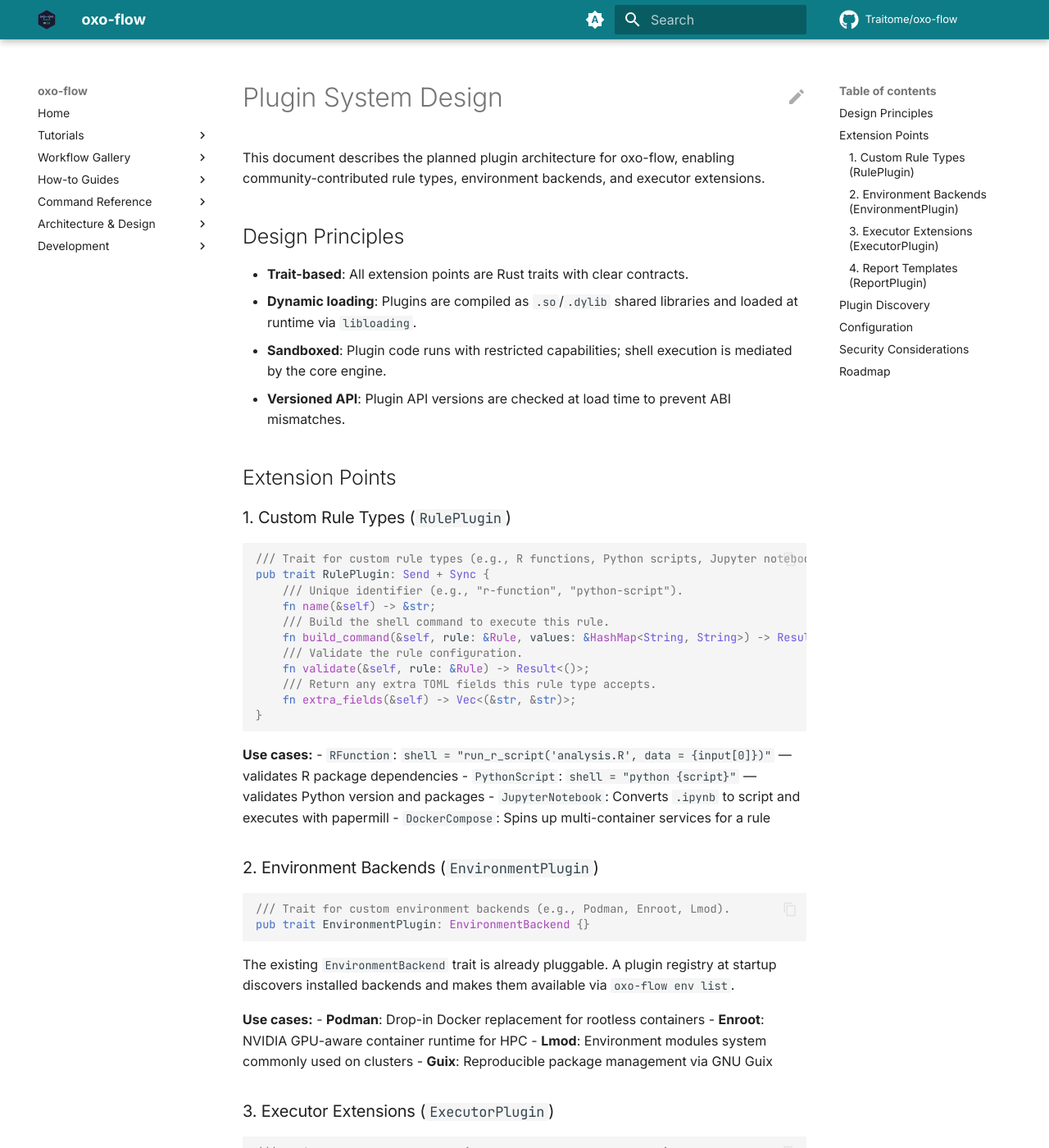
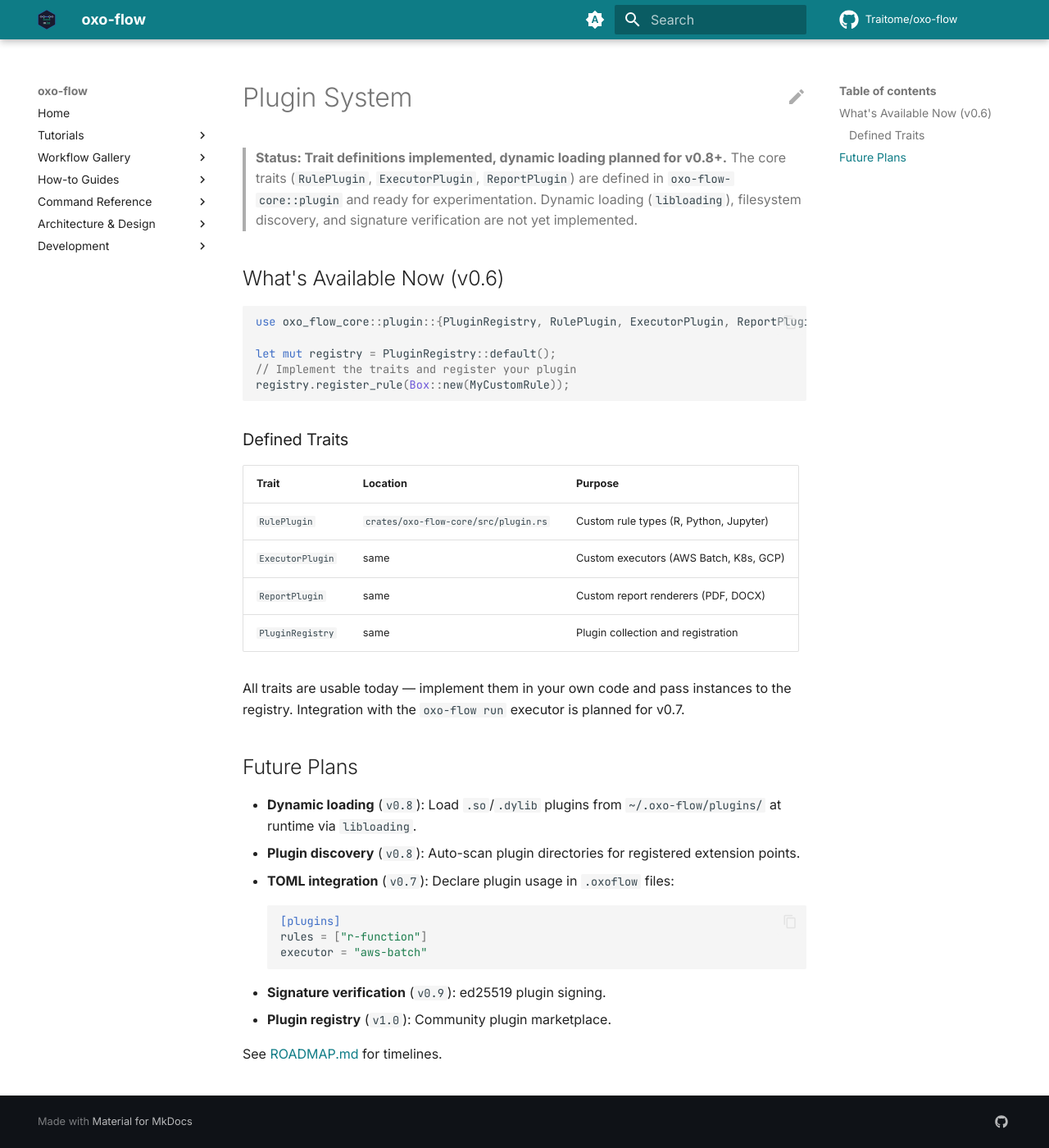
Before and after one commit to Traitome/oxo-flow, an MkDocs documentation site: the page built from docs/guide/src/reference/plugin-system.md, in a window 1280 px wide and 1400 px high. Shown: the whole window at 82% size. Built offline with MkDocs 1.6.1 and Material for MkDocs 9.7.7, drawn with Linux system fonts in a browser that asks for light colours; comment, search, counter and statistics services are not loaded; some of the changed text lies outside the part shown.

Commit message:
docs: fix plugin-system.md to reflect actual implementation status
Replace aspirational design doc with honest assessment: traits are
defined in oxo-flow-core::plugin and usable today, but dynamic
loading, filesystem discovery, and signature verification are
planned for future releases with clear version targets.

Co-Authored-By: Claude Opus 4.7 <noreply@anthropic.com>

````diff
--- a/docs/guide/src/reference/plugin-system.md
+++ b/docs/guide/src/reference/plugin-system.md
@@ -1,135 +1,46 @@
-# Plugin System Design
+# Plugin System
 
-This document describes the planned plugin architecture for oxo-flow,
-enabling community-contributed rule types, environment backends, and
-executor extensions.
+> **Status: Trait definitions implemented, dynamic loading planned for v0.8+.**
+> The core traits (`RulePlugin`, `ExecutorPlugin`, `ReportPlugin`) are defined
+> in `oxo-flow-core::plugin` and ready for experimentation. Dynamic loading
+> (`libloading`), filesystem discovery, and signature verification are not yet
+> implemented.
 
-## Design Principles
-
-- **Trait-based**: All extension points are Rust traits with clear contracts.
-- **Dynamic loading**: Plugins are compiled as `.so`/`.dylib` shared libraries and loaded at runtime via `libloading`.
-- **Sandboxed**: Plugin code runs with restricted capabilities; shell execution is mediated by the core engine.
-- **Versioned API**: Plugin API versions are checked at load time to prevent ABI mismatches.
-
-## Extension Points
-
-### 1. Custom Rule Types (`RulePlugin`)
+## What's Available Now (v0.6)
 
 ```rust
-/// Trait for custom rule types (e.g., R functions, Python scripts, Jupyter notebooks).
-pub trait RulePlugin: Send + Sync {
-    /// Unique identifier (e.g., "r-function", "python-script").
-    fn name(&self) -> &str;
-    /// Build the shell command to execute this rule.
-    fn build_command(&self, rule: &Rule, values: &HashMap<String, String>) -> Result<String>;
-    /// Validate the rule configuration.
-    fn validate(&self, rule: &Rule) -> Result<()>;
-    /// Return any extra TOML fields this rule type accepts.
-    fn extra_fields(&self) -> Vec<(&str, &str)>;
-}
+use oxo_flow_core::plugin::{PluginRegistry, RulePlugin, ExecutorPlugin, ReportPlugin};
+
+let mut registry = PluginRegistry::default();
+// Implement the traits and register your plugin
+registry.register_rule(Box::new(MyCustomRule));
 ```
 
-**Use cases:**
-- `RFunction`: `shell = "run_r_script('analysis.R', data = {input[0]})"` — validates R package dependencies
-- `PythonScript`: `shell = "python {script}"` — validates Python version and packages
-- `JupyterNotebook`: Converts `.ipynb` to script and executes with papermill
-- `DockerCompose`: Spins up multi-container services for a rule
+### Defined Traits
 
-### 2. Environment Backends (`EnvironmentPlugin`)
+| Trait | Location | Purpose |
+|-------|----------|---------|
+| `RulePlugin` | `crates/oxo-flow-core/src/plugin.rs` | Custom rule types (R, Python, Jupyter) |
+| `ExecutorPlugin` | same | Custom executors (AWS Batch, K8s, GCP) |
+| `ReportPlugin` | same | Custom report renderers (PDF, DOCX) |
+| `PluginRegistry` | same | Plugin collection and registration |
 
-```rust
-/// Trait for custom environment backends (e.g., Podman, Enroot, Lmod).
-pub trait EnvironmentPlugin: EnvironmentBackend {}
-```
+All traits are usable today — implement them in your own code and pass instances
+to the registry. Integration with the `oxo-flow run` executor is planned for v0.7.
 
-The existing `EnvironmentBackend` trait is already pluggable. A plugin registry
-at startup discovers installed backends and makes them available via
-`oxo-flow env list`.
+## Future Plans
 
-**Use cases:**
-- **Podman**: Drop-in Docker replacement for rootless containers
-- **Enroot**: NVIDIA GPU-aware container runtime for HPC
-- **Lmod**: Environment modules system commonly used on clusters
-- **Guix**: Reproducible package management via GNU Guix
+- **Dynamic loading** (`v0.8`): Load `.so`/`.dylib` plugins from
+  `~/.oxo-flow/plugins/` at runtime via `libloading`.
+- **Plugin discovery** (`v0.8`): Auto-scan plugin directories for registered
+  extension points.
+- **TOML integration** (`v0.7`): Declare plugin usage in `.oxoflow` files:
+  ```toml
+  [plugins]
+  rules = ["r-function"]
+  executor = "aws-batch"
+  ```
+- **Signature verification** (`v0.9`): ed25519 plugin signing.
+- **Plugin registry** (`v1.0`): Community plugin marketplace.
 
-### 3. Executor Extensions (`ExecutorPlugin`)
-
-```rust
-/// Trait for custom executors (e.g., cloud batch, Kubernetes).
-pub trait ExecutorPlugin: Send + Sync {
-    fn name(&self) -> &str;
-    fn submit(&self, rule: &Rule, config: &ExecutorConfig) -> Result<JobHandle>;
-    fn status(&self, handle: &JobHandle) -> Result<JobStatus>;
-    fn cancel(&self, handle: &JobHandle) -> Result<()>;
-    fn logs(&self, handle: &JobHandle) -> Result<String>;
-}
-```
-
-**Use cases:**
-- **AWS Batch**: Submit jobs to AWS Batch with auto-scaling
-- **GCP Cloud Life Sciences**: Google's genomics-optimized batch API
-- **Kubernetes**: Submit as K8s Jobs with resource requests
-
-### 4. Report Templates (`ReportPlugin`)
-
-```rust
-pub trait ReportPlugin: Send + Sync {
-    fn name(&self) -> &str;
-    fn render(&self, report: &Report) -> Result<String>;
-    fn output_format(&self) -> &str; // e.g., "pdf", "docx", "pptx"
-}
-```
-
-**Use cases:**
-- **PDF (native)**: Generate PDF without wkhtmltopdf dependency
-- **DOCX**: Clinical reports for regulatory submission
-- **Interactive HTML**: JavaScript-based interactive reports with filtering
-
-## Plugin Discovery
-
-Plugins are `.so` files placed in `~/.oxo-flow/plugins/` or `<project>/.oxo-flow/plugins/`.
-At startup, oxo-flow scans these directories and loads plugins that export:
-
-```rust
-#[no_mangle]
-pub extern "C" fn oxo_flow_plugin_version() -> u32 { 1 }
-
-#[no_mangle]
-pub extern "C" fn oxo_flow_register_rules(registry: &mut RuleRegistry) { ... }
-
-#[no_mangle]
-pub extern "C" fn oxo_flow_register_environments(registry: &mut EnvironmentRegistry) { ... }
-```
-
-## Configuration
-
-```toml
-# .oxoflow file
-[plugins]
-rules = ["r-function", "jupyter"]
-environments = ["podman"]
-executor = "aws-batch"
-
-[[rules]]
-name = "deseq2_analysis"
-type = "r-function"
-script = "scripts/deseq2.R"
-```
-
-## Security Considerations
-
-- Plugin code runs in the same process — trust boundary is at the plugin author level.
-- Plugins cannot bypass shell injection validation — all commands are sanitized.
-- File system access is limited to the workflow directory.
-- Plugin loading can be disabled with `--no-plugins` flag.
-- Plugin signatures (ed25519) will be verified in a future release.
-
-## Roadmap
-
-| Phase | Feature | Timeline |
-|-------|---------|----------|
-| 1 | Plugin trait definitions in oxo-flow-core | v0.7 |
-| 2 | Dynamic loading via libloading | v0.8 |
-| 3 | Plugin registry and discovery | v0.8 |
-| 4 | Signed plugin verification | v0.9 |
-| 5 | Plugin marketplace / registry | v1.0 |
+See [ROADMAP.md](https://github.com/Traitome/oxo-flow/blob/main/ROADMAP.md) for timelines.
````
